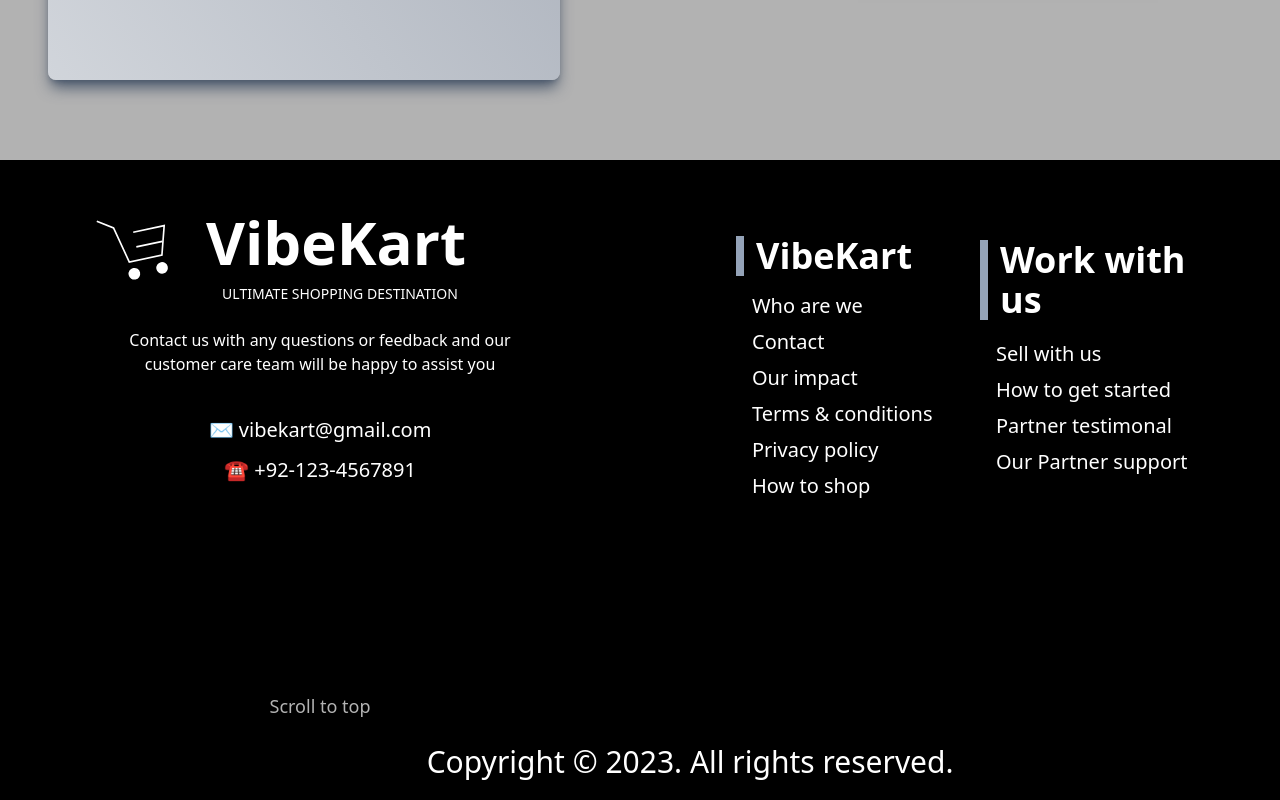
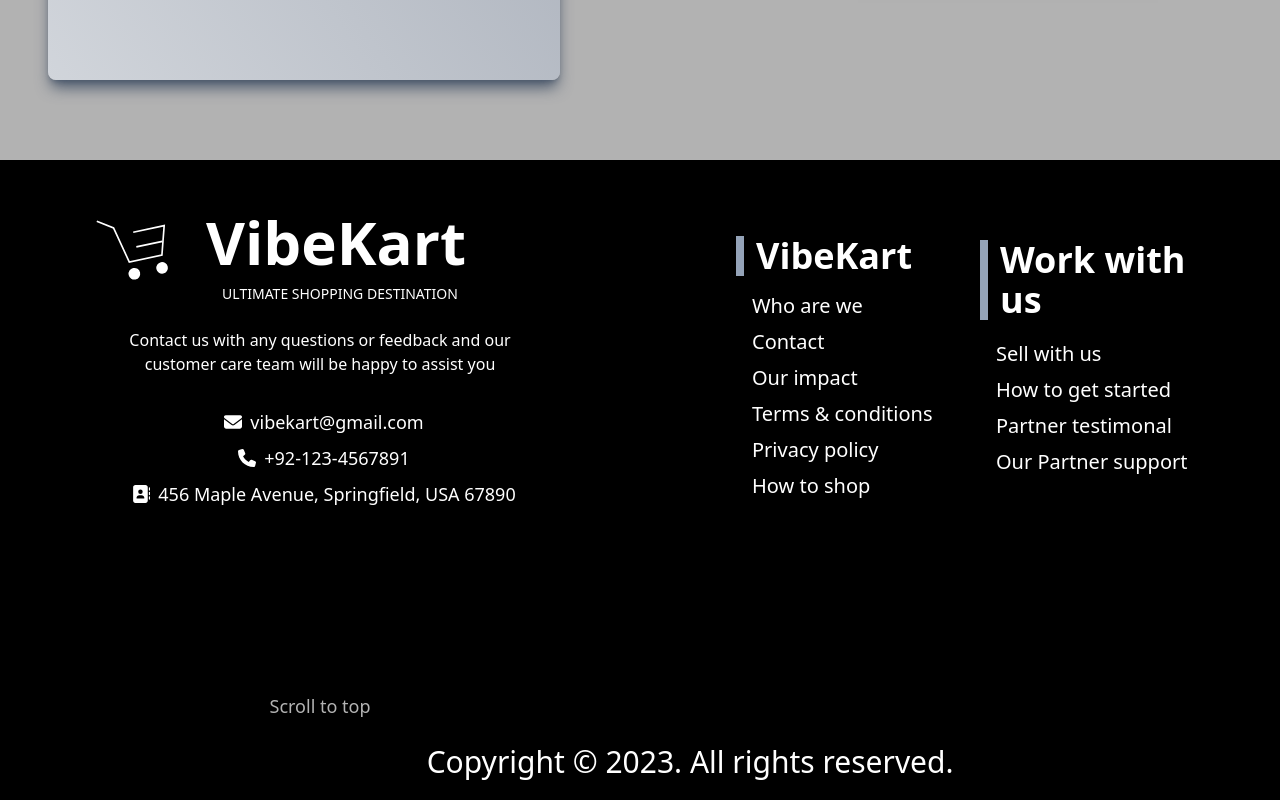
Before and after one commit to ArhamNaeem/eCommence-Frontend, a React (Vite) app: page / in a window 1280 px wide. Shown: the part 3080-3880 px from the top of the page. Built offline with nearby package versions, Linux system fonts and the light colour scheme; no server answers.

Commit message:
completed footer + corrected path

```diff
--- a/package.json
+++ b/package.json
@@ -9,6 +9,9 @@
     "preview": "vite preview"
   },
   "dependencies": {
+    "@fortawesome/fontawesome-svg-core": "^6.3.0",
+    "@fortawesome/free-solid-svg-icons": "^6.3.0",
+    "@fortawesome/react-fontawesome": "^0.2.0",
     "axios": "^1.3.4",
     "framer-motion": "^10.2.2",
     "react": "^18.2.0",
--- a/src/components/Home/Dropdown.tsx
+++ b/src/components/Home/Dropdown.tsx
@@ -1,7 +1,6 @@
 import { AnimatePresence, motion } from "framer-motion";
 import React, { useState } from "react";
 import { useNavigate } from 'react-router-dom';
-import StoreMain from "../Store/StoreMain";
 interface propType {
   clicked: boolean;
 }
@@ -40,7 +39,7 @@ const Dropdown = (props: propType) => {
               </ul>
             </div> */}
             <button
-              onClick={()=> navigate('/store')}
+              onClick={()=> navigate('/mall')}
               className="text-6xl">
               Store
           </button>
--- a/src/components/Home/Footer.tsx
+++ b/src/components/Home/Footer.tsx
@@ -1,3 +1,7 @@
+import { FontAwesomeIcon } from "@fortawesome/react-fontawesome";
+import { faEnvelope, faPhone, faAddressBook } from "@fortawesome/free-solid-svg-icons";
+import { library } from "@fortawesome/fontawesome-svg-core";
+library.add(faEnvelope,faPhone,faAddressBook)
 import { motion } from "framer-motion";
 import React from "react";
 import Logo from "../../utils/Logo";
@@ -35,8 +39,20 @@ const Footer = () => {
               Contact us with any questions or feedback and our customer care
               team will be happy to assist you
             </p>
-            <p className="mt-10 text-xl ">&#9993; vibekart@gmail.com</p>
-            <p className="my-3 text-xl">&#9742; +92-123-4567891</p>
+
+            <p className="mt-8 text-lg ">
+              <FontAwesomeIcon icon="envelope" className="mx-2" />
+              vibekart@gmail.com
+            </p>
+
+            <p className="my-2 text-lg">
+              <FontAwesomeIcon icon="phone" className="mx-2" />
+              +92-123-4567891
+            </p>
+            <p className="my-2 text-lg">
+              <FontAwesomeIcon icon="address-book" className="mx-2" />
+              456 Maple Avenue, Springfield, USA 67890
+            </p>
           </div>
 
           <button
```
Also changed, not shown: 1 other file (tests, documents, lock files or other folders).
